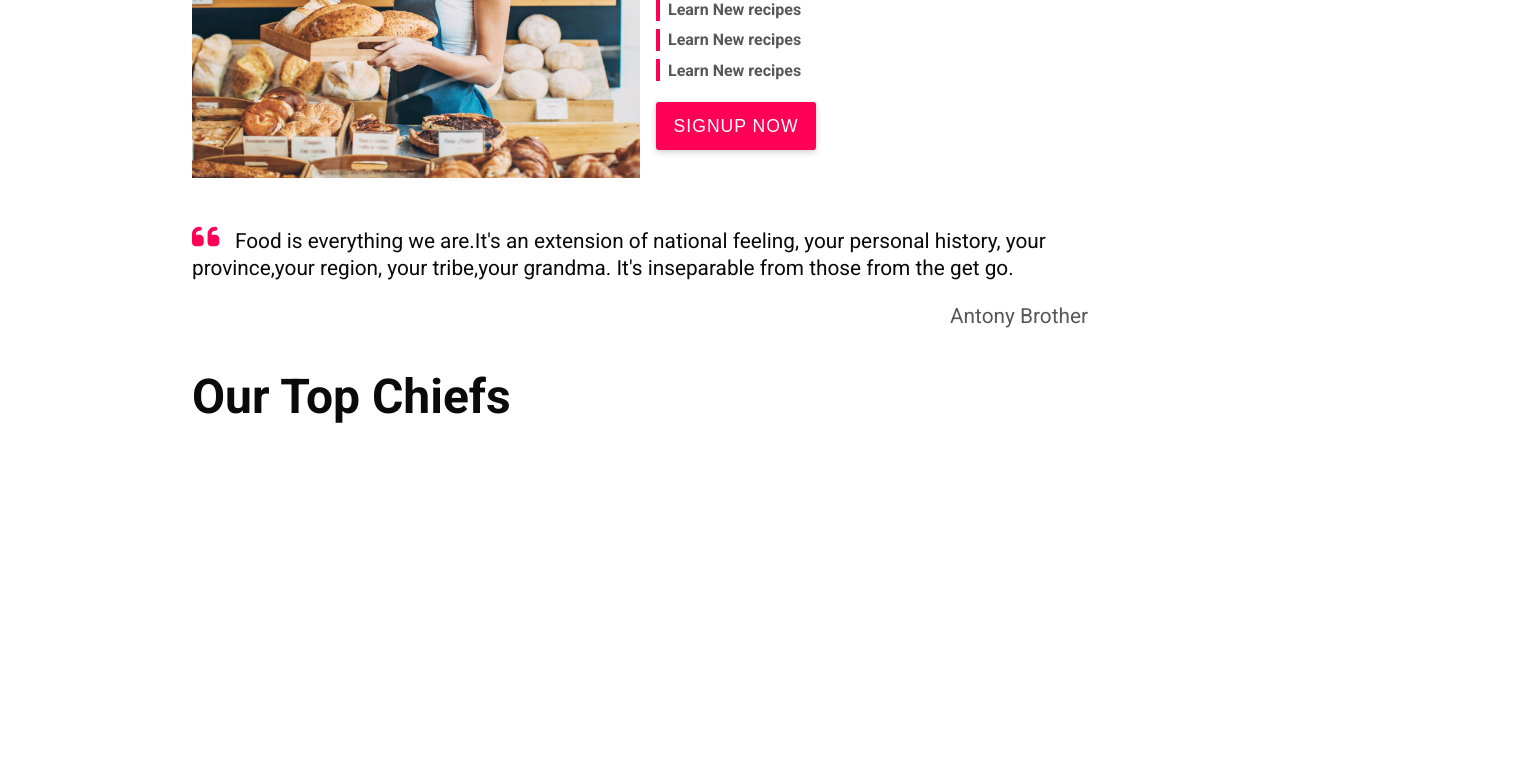
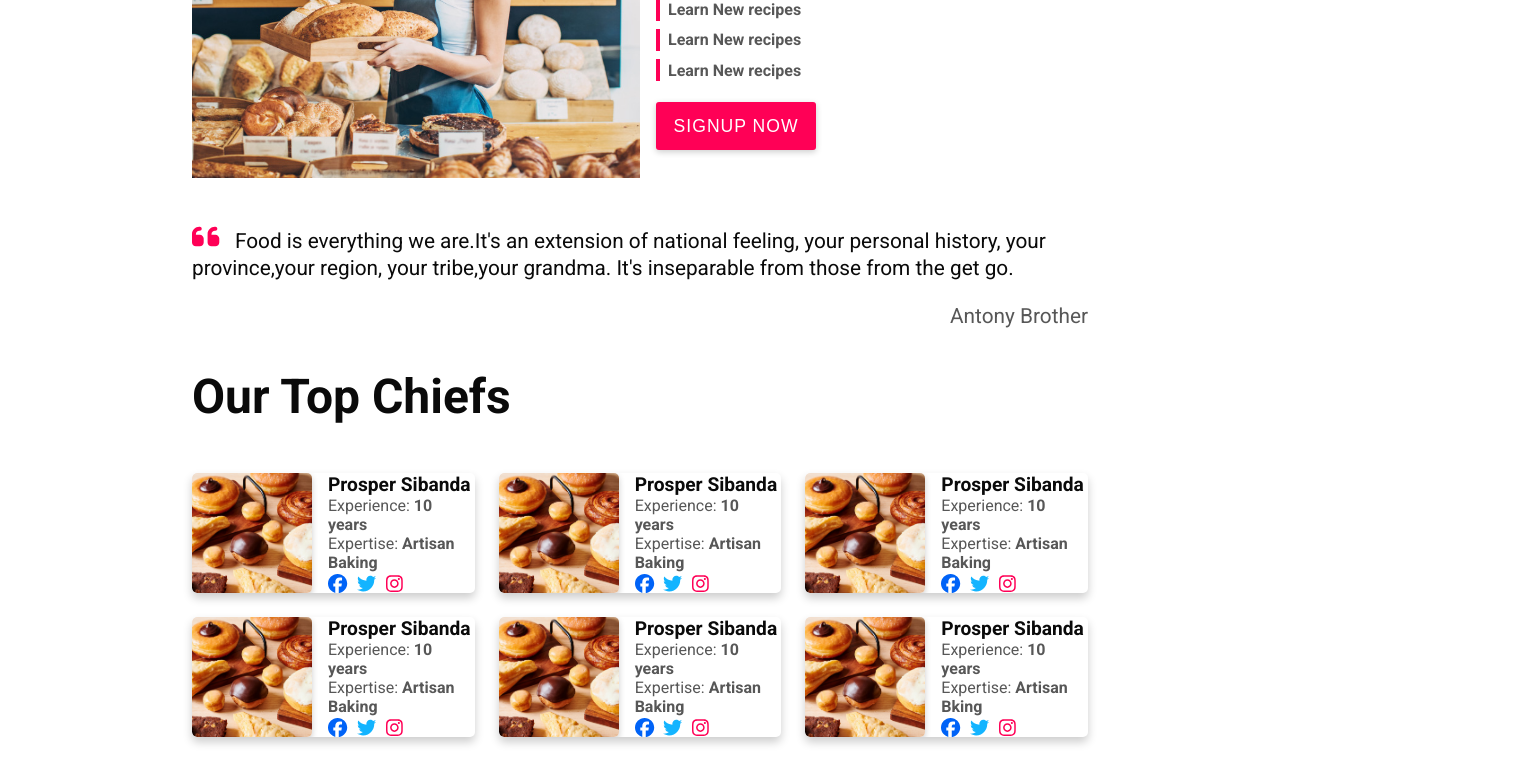
Before and after one commit to prospersibanda/bakery-app, a React (Create React App) app: page / in a window 1280 px wide. Shown: the part 733-1517 px from the top of the page, 1520 px wide, since content can reach past the window. Before the commit the page ends 1247 px from the top, so only its background shows below. Built offline with nearby package versions, Linux system fonts and the light colour scheme.

Commit message:
initial chiefs section

```diff
--- a/package.json
+++ b/package.json
@@ -4,6 +4,7 @@
   "private": true,
   "dependencies": {
     "@fortawesome/fontawesome-svg-core": "^6.6.0",
+    "@fortawesome/free-brands-svg-icons": "^6.6.0",
     "@fortawesome/free-solid-svg-icons": "^6.6.0",
     "@fortawesome/react-fontawesome": "^0.2.2",
     "@testing-library/jest-dom": "^5.17.0",
--- a/src/components/ChiefCard.jsx
+++ b/src/components/ChiefCard.jsx
@@ -1,9 +1,21 @@
-import React from 'react'
+import React from 'react';
+import { FontAwesomeIcon } from '@fortawesome/react-fontawesome';
+import { faFacebook, faTwitter, faInstagram } from '@fortawesome/free-brands-svg-icons';
 
-const ChiefCard = () => {
+const ChiefCard = ({chief}) => {
   return (
     <div className='chief-card'>
-        <img src="" alt="" />
+        <img src={chief.img} alt="" />
+        <div className='chief-card-info'>
+          <h3 className='chief-name'>{chief.name}</h3>
+          <p className='chief-experience'>Experience: <b>{chief.experience}</b></p>
+          <p className='chief-expertise'>Expertise: <b>{chief.expertise}</b></p>
+          <p className='chief-icons'>
+              <FontAwesomeIcon icon={faFacebook}/>
+              <FontAwesomeIcon icon={faTwitter}/>
+              <FontAwesomeIcon icon={faInstagram}/>
+          </p>
+        </div>
     </div>
   )
 }
--- a/src/components/ChiefsSection.jsx
+++ b/src/components/ChiefsSection.jsx
@@ -1,11 +1,51 @@
-import React from 'react'
+import React from 'react';
+import ChiefCard from './ChiefCard';
+
 
 const ChiefsSection = () => {
+  const chiefs = [
+    {
+      name: 'Prosper Sibanda',
+      img: '/img/b1.jpg',
+      experience: '10 years',
+      expertise: 'Artisan Baking',
+    },
+    {
+      name: 'Prosper Sibanda',
+      img: '/img/b1.jpg',
+      experience: '10 years',
+      expertise: 'Artisan Baking',
+    },
+    {
+      name: 'Prosper Sibanda',
+      img: '/img/b1.jpg',
+      experience: '10 years',
+      expertise: 'Artisan Baking',
+    },
+    {
+      name: 'Prosper Sibanda',
+      img: '/img/b1.jpg',
+      experience: '10 years',
+      expertise: 'Artisan Baking',
+    },
+    {
+      name: 'Prosper Sibanda',
+      img: '/img/b1.jpg',
+      experience: '10 years',
+      expertise: 'Artisan Baking',
+    },
+    {
+      name: 'Prosper Sibanda',
+      img: '/img/b1.jpg',
+      experience: '10 years',
+      expertise: 'Artisan Bking',
+    },
+  ]
   return (
     <div className='section chiefs'>
         <h1 className='title'>Our Top Chiefs</h1>
         <div className='top-chiefs-container'>
-
+          { chiefs.map(chief => <ChiefCard key={chief.name} chief={chief}/> ) }
         </div>
     </div>
   )
--- a/src/styles/index.scss
+++ b/src/styles/index.scss
@@ -86,29 +86,63 @@ img{
 
 @import 'partials/hero-section.scss';
 @import "partials/improve-section";
+@import 'partials/qoute-section';
 
-.section.quote{
+.section.chiefs{
     display: block;
-    .quote-text{
-        font-size: 1.3em;
-        line-height: 1.3;
-        color: var(--text-color);
-        svg{
-            color: var(--primary-color);
-            font-size: 1.5em;
-            margin-right: .5em;
+}
+.top-chiefs-container{
+    display: grid;
+    grid-template-columns: repeat(auto-fit, minmax(280px, 1fr));
+    grid-gap: 1.5em;
+    margin-top: 3em;
+}
+.chief-card{
+    display: flex;
+    height: 120px;
+    background-color: var(--background-color);
+    border-radius: 5px;
+    overflow: hidden;
+    img{
+        height: 100%;
+        width: 120px;
+        border-radius: 5px;
+        box-shadow: 0 3px 6px var(--shadow-color);
+    }
+    .chief-card-info{
+        height: 100%;
+        display: flex;
+        flex-direction: column;
+        justify-content: space-between;
+        padding-bottom: .5em;
+        padding-left: 1em;
+        .chief-name{
+            font-size: 1.2em;
+            font-weight: bold;
+            color: var(--text-color);
         }
-    }
-    .quote-auther{
-        color: var(--text-light);
-        text-align: right;
-        margin-top: 1em;
+        .chief-experience, .chief-expertise{
+            font-size: 1em;
+            color: var(--text-light);
+        }
+        .chief-icons{
+            font-size: 1.2em;
+            svg{
+                margin-right: .5em;
+                &:nth-child(1){
+                    color: #0063f7
+                }
+                &:nth-child(2){
+                    color: #13b4ff;
+                }
+                &:nth-child(3){
+                    color: #ff0056
+                }
+            }
+        }
     }
 }
 
-.container{
-    padding-inline: 15vw;
-}
 @import "partials/animations.scss";
 @media (max-width: 768px){
     .nav-links{
@@ -122,5 +156,8 @@ img{
     .sidebar-btn{
         display: none;
     }
+    .chief-card{
+        box-shadow: 0 5px 10px var(--shadow-color);
+    }
 
 }
--- /dev/null
+++ b/src/styles/partials/_qoute-section.scss
@@ -0,0 +1,22 @@
+.section.quote{
+    display: block;
+    .quote-text{
+        font-size: 1.3em;
+        line-height: 1.3;
+        color: var(--text-color);
+        svg{
+            color: var(--primary-color);
+            font-size: 1.5em;
+            margin-right: .5em;
+        }
+    }
+    .quote-auther{
+        color: var(--text-light);
+        text-align: right;
+        margin-top: 1em;
+    }
+}
+
+.container{
+    padding-inline: 15vw;
+}
```
Also changed, not shown: 1 other file (tests, documents, lock files or other folders).
